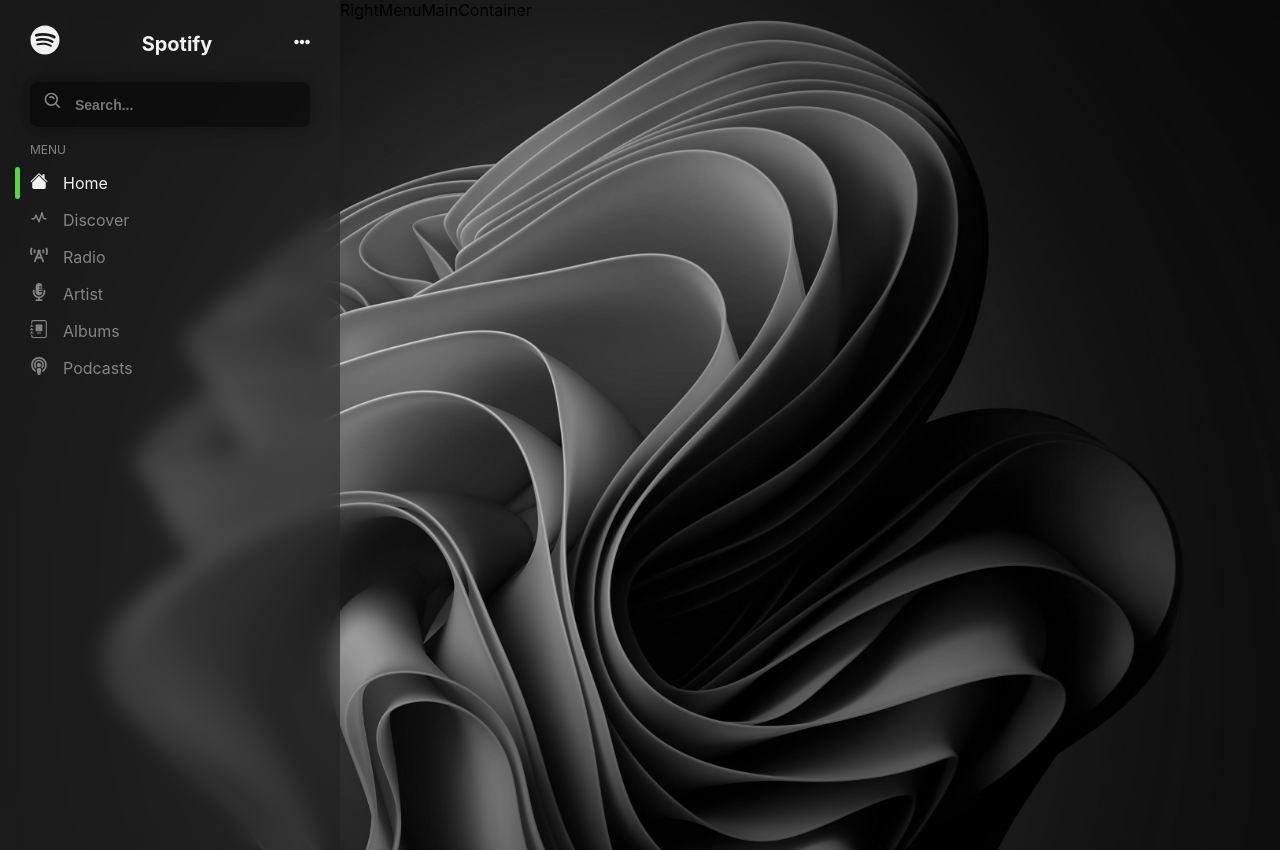
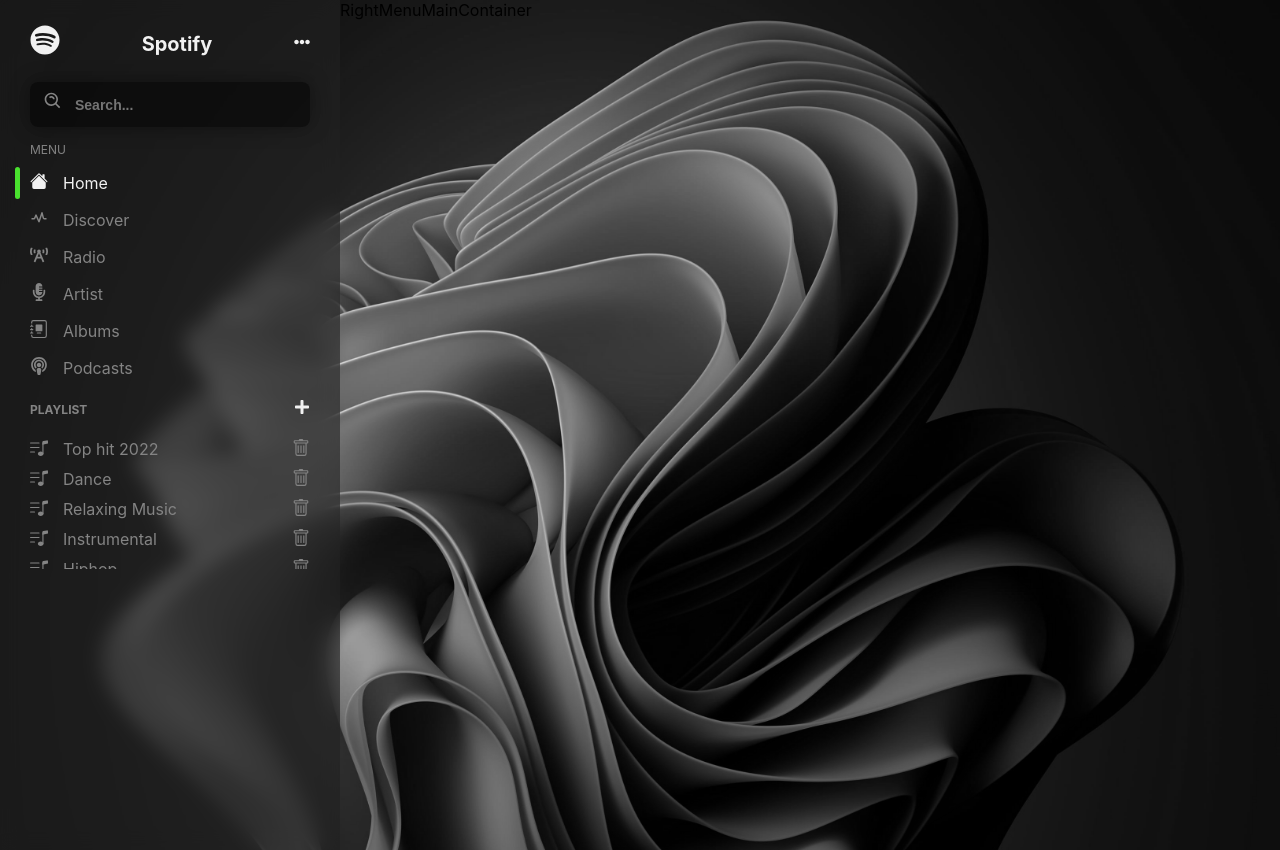
Before and after one commit to Ar1f007/spotify-clone, a React (Create React App) app: page / in a window 1280 px wide. Built offline with nearby package versions, Linux system fonts and the light colour scheme.

Commit message:
leftmenu styles playlist done

```diff
--- a/src/Styles/LeftMenu.css
+++ b/src/Styles/LeftMenu.css
@@ -118,3 +118,61 @@
   width: 5px;
   transition: width 0.5s;
 }
+
+.playlistContainer {
+  cursor: pointer;
+  margin: 15px 0;
+}
+
+.playlistContainer .nameContainer {
+  display: flex;
+  justify-content: space-between;
+  align-items: center;
+  color: #848484;
+  margin-bottom: 10px;
+}
+
+.playlistContainer .nameContainer p {
+  font-size: 12px;
+  text-transform: uppercase;
+  font-weight: bold;
+}
+
+.playlistContainer .nameContainer i {
+  cursor: pointer;
+  color: #f1f1f1;
+}
+.playlistContainer .playlistScroll {
+  height: 140px;
+  overflow-x: hidden;
+  overflow-y: scroll;
+  position: relative;
+}
+
+.playlistContainer .playlistScroll .playlist {
+  display: flex;
+  color: #848484;
+  align-items: center;
+  justify-content: space-between;
+  margin: 10px 0;
+}
+
+.playlistContainer .playlistScroll .playlist i {
+  font-size: 18px;
+  line-height: 16px;
+}
+
+.playlistContainer .playlistScroll .playlist .list {
+  margin-right: 15px;
+}
+
+.playlistContainer .playlistScroll .playlist .trash {
+  margin-left: auto;
+}
+
+.playlistContainer .playlistScroll .playlist p {
+  font-size: 16px;
+  text-overflow: ellipsis;
+  overflow: hidden;
+  display: inline;
+}
--- a/src/components/LeftMenu.jsx
+++ b/src/components/LeftMenu.jsx
@@ -2,7 +2,7 @@
 import { FaSpotify, FaEllipsisH } from 'react-icons/fa';
 import { BiSearchAlt } from 'react-icons/bi';
 
-import { Menu, MenuList } from './';
+import { Menu, MenuList, MenuPlaylist } from './';
 
 const LeftMenu = () => {
   return (
@@ -24,6 +24,7 @@
       </div>
 
       <Menu title={'Menu'} menuItems={MenuList} />
+      <MenuPlaylist />
     </div>
   );
 };
--- /dev/null
+++ b/src/components/MenuPlaylist.jsx
@@ -0,0 +1,31 @@
+import { FaPlus } from 'react-icons/fa';
+import { BsMusicNoteList, BsTrash } from 'react-icons/bs';
+
+import { Playlist } from './';
+
+const MenuPlaylist = () => {
+  return (
+    <div className="playlistContainer">
+      <div className="nameContainer">
+        <p>Playlist</p>
+        <i>
+          <FaPlus />
+        </i>
+      </div>
+      <div className="playlistScroll">
+        {Playlist.map((list) => (
+          <div key={list.id} className="playlist">
+            <i className="list">
+              <BsMusicNoteList />
+            </i>
+            <p>{list.name}</p>
+            <i className="trash">
+              <BsTrash />
+            </i>
+          </div>
+        ))}
+      </div>
+    </div>
+  );
+};
+export { MenuPlaylist };
--- /dev/null
+++ b/src/components/Playlist.js
@@ -0,0 +1,8 @@
+export const Playlist = [
+  { id: 1, name: 'Top hit 2022' },
+  { id: 2, name: 'Dance' },
+  { id: 3, name: 'Relaxing Music' },
+  { id: 4, name: 'Instrumental' },
+  { id: 5, name: 'Hiphop' },
+  { id: 6, name: 'Workout Music' },
+];
--- a/src/components/index.js
+++ b/src/components/index.js
@@ -3,3 +3,5 @@
 export { MainContainer } from './MainContainer';
 export { MenuList } from './MenuList';
 export { Menu } from './Menu';
+export { MenuPlaylist } from './MenuPlaylist';
+export { Playlist } from './Playlist';
```
